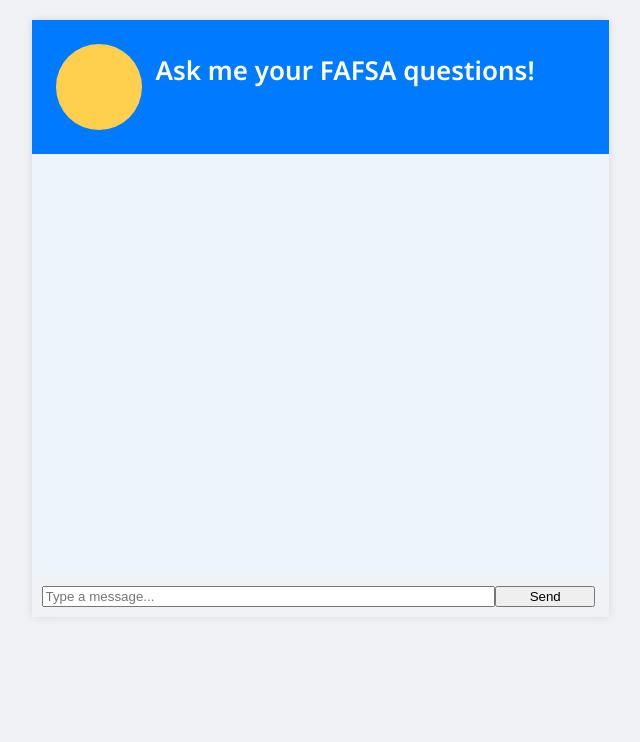
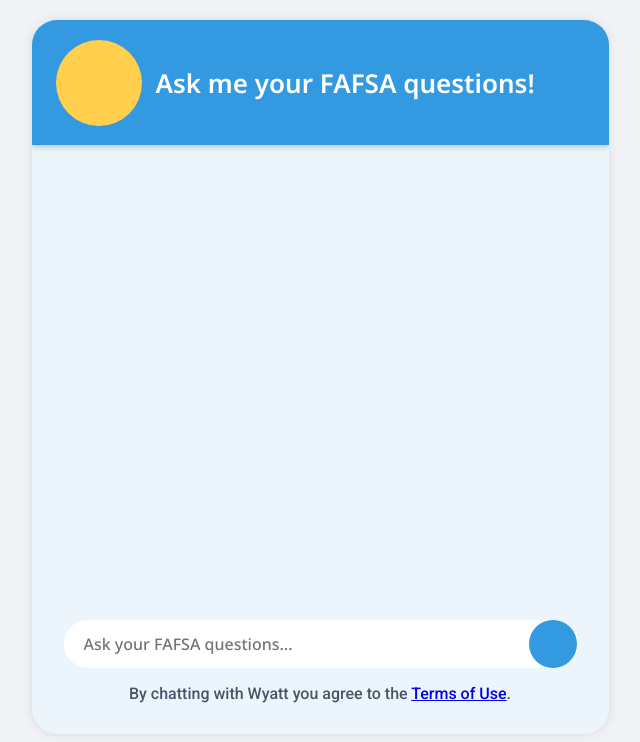
Before and after one commit to williamzebrowskI/assistant-api, a React app in the folder widget/: page / in a window 1280 px wide. Shown: the top 742 px of the page, without its empty margins (320-960 px from the left). Built offline with nearby package versions, Linux system fonts and the light colour scheme; the HTML template or start-up script is replaced by a standard one.

Commit message:
more styling; add dynamic logic for TOU url

```diff
--- a/widget/demo/src/App.js
+++ b/widget/demo/src/App.js
@@ -6,7 +6,7 @@
 
 const App = () => (
     <div className='widget__wrapper'>
-        <Widget />
+        <Widget termsOfUseUrl='/' />
     </div>
 );
 
--- a/widget/demo/src/styles.css
+++ b/widget/demo/src/styles.css
@@ -7,5 +7,6 @@
 
 .widget__wrapper {
     max-width: 577px;
-    margin: 0 auto;
+    height: 700px;
+    margin: 20px auto;
 }
--- a/widget/src/Widget.js
+++ b/widget/src/Widget.js
@@ -4,14 +4,12 @@
 import { setWyattCookies, getCookieValue } from '../helpers/uuidHelpers';
 
 // TODO: move all style attributes to css file
+// TODO: make TOU link dynamic
 
-const Widget = () => {
+const Widget = ({ termsOfUseUrl }) => {
     const [question, setQuestion] = useState("");
     const [messages, setMessages] = useState([]);
     const chatBodyRef = useRef(null);
-
-    console.log(question, 'question')
-    console.log(messages, 'messages')
 
     useEffect(() => {
         setWyattCookies();
@@ -76,31 +74,40 @@
                 <div className="chat-header__icon">
                     {/* TODO: PLACEHOLDER FOR WYATT ICON */}
                 </div>
-                <div className='chat-header__text-wrapper'>
                 <h2>Ask me your FAFSA questions!</h2>
-                </div>
             </div>
             <div className="chat-body" ref={chatBodyRef}>
                 {messages.map((msg, i) => (
-                    <div key={i} className={'message ' + (msg.sender === "user" ? "message-user" : "message-assistant")}>
+                    <div key={i} className={'message ' + (msg.sender === "user" ? "user-message" : "assistant-message")}>
                         <p>{msg.message}</p>
                     </div>
                 ))}
             </div>
             <div className="chat-footer">
+                <div className='chat-footer__form-container'>
                     <form onSubmit={(e) => handleFormSubmit(e)}>
+                        <div className='chat-footer__input-wrapper'>
                             <input
                                 type="text"
                                 value={question}
                                 onChange={(e) => setQuestion(e.target.value)}
-                        placeholder="Type a message..."
-                        required
-                        style={{ width: "80%" }}
+                                placeholder="Ask your FAFSA questions..."
                             />
-                    <input type="submit" value="Send" style={{ width: "18%" }} />
+                            <button
+                                type="submit"
+                                disabled={question.length === 0}
+                                className={question.length === 0 ? 'disabled' : ''}>
+                                {/* TODO: REPLACE WITH ICON */}
+                            </button>
+                        </div>
                     </form>
+                    {/* <button className='chat-footer__speech-to-text'></button> */}
+                </div>
+                <div className='chat-footer__tou'>
+                    <p>By chatting with Wyatt you agree to the <a href={termsOfUseUrl} target='_blank'>Terms of Use</a>.</p>
                 </div>
             </div>
+        </div >
     );
 };
 
--- a/widget/src/styles.css
+++ b/widget/src/styles.css
@@ -1,27 +1,37 @@
-@import url('https://fonts.googleapis.com/css2?family=Noto+Sans:ital,wght@0,100;0,200;0,300;0,400;0,500;0,600;0,700;0,800;0,900;1,100;1,200;1,300;1,400;1,500;1,600;1,700;1,800;1,900&display=swap');
 @import url('https://fonts.googleapis.com/css2?family=Noto+Sans:ital,wght@0,100;0,200;0,300;0,400;0,500;0,600;0,700;0,800;0,900;1,100;1,200;1,300;1,400;1,500;1,600;1,700;1,800;1,900&family=Roboto:ital,wght@0,100;0,300;0,400;0,500;0,700;0,900;1,100;1,300;1,400;1,500;1,700;1,900&display=swap');
 
 .chat-container {
+    font-family: "Noto Sans", sans-serif !important;
+    display: flex;
+    flex-direction: column;
     width: 100%;
     height: 100%;
-    margin: 20px auto;
+    background-color: #EDF5FC;
     box-shadow: 0 0 10px rgba(0, 0, 0, 0.1);
-    font-family: "Noto Sans", sans-serif !important;
+    border-radius: 25px;
+    overflow: hidden;
+    padding-bottom: 14px;
 }
 
+/* CHAT HEADER */
+
 .chat-header {
-    background-color: #007bff;
+    box-shadow: 0px 2px 6px rgba(0, 0, 0, 0.2), 0px 0px 1px rgba(0, 0, 0, 0.1);
+    position: relative;
+    max-height: 125px;
+    z-index: 2;
+    background-color: #3399E1;
     color: #ffffff;
     display: flex;
-    align-content: center;
+    align-items: center;
     gap: 14px;
     padding: 24px;
+    box-sizing: border-box;
 }
 
 .chat-header h2 {
     font-family: "NotoSans-SemiBold", "Noto Sans", sans-serif;
     font-size: 26px;
-    line-height: 52px;
     font-weight: 600;
     margin: 0;
 }
@@ -33,39 +43,120 @@
     border-radius: 100%;
 }
 
+/* CHAT BODY */
+
 .chat-body {
-    background-color: #EDF5FC;
-    padding: 10px;
-    height: 400px;
+    padding: 24px;
     overflow-y: auto;
-}
-
-.chat-footer {
-    background-color: #f0f2f5;
-    padding: 10px;
+    flex-grow: 1;
 }
 
 .message {
-    margin-bottom: 15px;
     border-radius: 45px;
-    background-color: #FFFFFF;
+    padding: 16px 20px;
+    max-width: 428px;
+    font-size: 20px;
+    line-height: 28px;
+    font-weight: 400;
+    clear: both;
+    margin-bottom: 24px;
+}
+
+.message p {
+    margin: 0;
+    font-size: 20px;
+    line-height: 28px;
+    font-weight: 400;
 }
 
 .user-message {
-    text-align: right;
+    float: right;
+    color: #ffffff;
+    background-color: #152E5F;
 }
 
-.user-message p {
-    background-color: #007bff;
-    color: #ffffff;
-    padding: 10px;
-    display: inline-block;
-    border-radius: 20px;
+.assistant-message {
+    float: left;
+    background-color: #ffffff;
+    color: #000000;
 }
 
-.assistant-message p {
-    background-color: #e9ecef;
-    padding: 10px;
-    display: inline-block;
-    border-radius: 20px;
+/* FOOTER */
+
+.chat-footer {
+    padding: 0 32px;
 }
+
+.chat-footer__form-container {
+    display: flex;
+    gap: 8px;
+    width: 100%;
+}
+
+.chat-footer__form-container form {
+    flex-grow: 1;
+}
+
+.chat-footer__input-wrapper {
+    box-sizing: border-box;
+    border-radius: 24px;
+    height: 48px;
+    background-color: #FFFFFF;
+    padding: 12px 0px 12px 20px;
+    position: relative;
+}
+
+.chat-footer input {
+    border: none;
+    outline: none;
+    padding: 0;
+    width: 100%;
+    display: block;
+    box-sizing: border-box;
+    height: 100%;
+    color: #000000;
+    font-family: 'Noto Sans', sans-serif;
+    font-size: 16px;
+    line-height: 24px;
+    font-weight: 500;
+}
+
+.chat-footer button {
+    width: 48px;
+    height: 48px;
+    border-radius: 50%;
+    background-color: #3399E1;
+    outline: none;
+    border: none;
+    cursor: pointer;
+}
+
+.chat-footer button.disabled {
+    width: 48px;
+    height: 48px;
+    border-radius: 50%;
+    background-color: #3399E1;
+    outline: none;
+    border: none;
+    cursor: auto;
+}
+
+.chat-footer__input-wrapper button {
+    position: absolute;
+    right: 0px;
+    top: 50%;
+    transform: translateY(-50%);
+    padding: 6px 12px;
+    border: none;
+}
+
+.chat-footer__tou {
+    text-align: center;
+    color: #4A5468;
+    font-family: "Roboto", "Noto Sans", sans-serif;
+    font-size: 16px;
+    font-weight: 500;
+    letter-spacing: 0px;
+    text-align: center;
+    line-height: 20px;
+}
```
Lines whose indentation alone changed are shown as unchanged.
